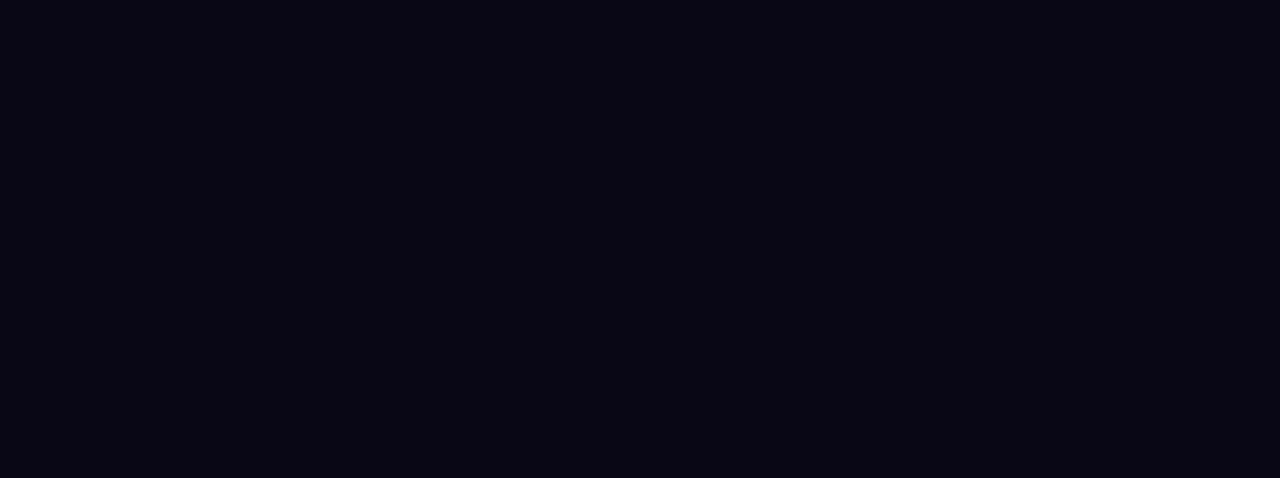
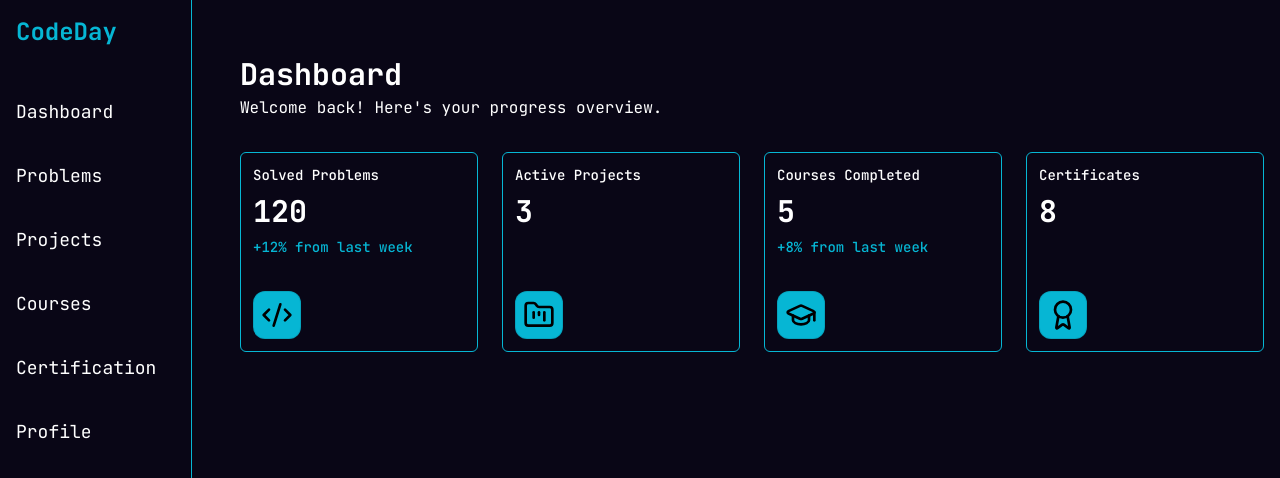
Before and after one commit to mosoliman716/codeDay-client, a React (Vite) app: page /dashboard in a window 1280 px wide. Before the commit this address had no page. Shown: the top 478 px of the page. Built offline with nearby package versions, Linux system fonts and the light colour scheme.

Commit message:
initialize dashboard

```diff
--- a/package.json
+++ b/package.json
@@ -12,6 +12,7 @@
   "dependencies": {
     "@tailwindcss/vite": "^4.1.18",
     "axios": "^1.13.2",
+    "lucide-react": "^0.562.0",
     "react": "^19.2.0",
     "react-dom": "^19.2.0",
     "react-router-dom": "^7.11.0",
--- a/src/App.jsx
+++ b/src/App.jsx
@@ -1,13 +1,15 @@
 import Login from "./pages/login.jsx";
+import Dashboard from "./pages/dashboard.jsx";
 import { Routes, Route } from "react-router-dom";
 import './App.css'
+import { MainLayout } from "./components/MainLayout.jsx";
 
 function App() {
-
   return (
     <>
       <Routes>
         <Route path="/" element={<Login />} />
+        <Route path="/dashboard" element={<MainLayout><Dashboard /></MainLayout>} />
       </Routes>
     </>
   )
--- /dev/null
+++ b/src/components/MainLayout.jsx
@@ -0,0 +1,15 @@
+
+import Sidebar from "./Sidebar";
+
+export function MainLayout({ children }) {
+  return (
+    <div className="min-h-screen">
+      <Sidebar />
+      <main className="md:ml-56 ml-5 min-h-screen">
+        <div className="p-4">
+          {children}
+        </div>
+      </main>
+    </div>
+  );
+}
--- /dev/null
+++ b/src/components/Sidebar.jsx
@@ -0,0 +1,111 @@
+import React, { useState } from "react";
+
+const Sidebar = () => {
+  const [open, setOpen] = useState(false);
+
+  const sidebarBase =
+    "h-screen bg-[#090616] text-white fixed top-0 left-0 border-r border-[#06b6d4] md:w-48 w-40";
+  const sidebarTransform = open
+    ? "translate-x-0"
+    : "-translate-x-full md:translate-x-0";
+  const sidebarClasses = `${sidebarBase} transform transition-transform duration-200 ease-in-out ${sidebarTransform} z-50`;
+
+  return (
+    <>
+      {/* Mobile hamburger button */}
+      <button
+        aria-label="Toggle sidebar"
+        onClick={() => setOpen((s) => !s)}
+        className="md:hidden fixed top-4 left-4 z-60 p-2 rounded text-[#06b6d4] bg-transparent"
+      >
+        <svg
+          xmlns="http://www.w3.org/2000/svg"
+          className="h-6 w-6"
+          fill="none"
+          viewBox="0 0 24 24"
+          stroke="currentColor"
+        >
+          <path
+            strokeLinecap="round"
+            strokeLinejoin="round"
+            strokeWidth={2}
+            d={open ? "M6 18L18 6M6 6l12 12" : "M4 6h16M4 12h16M4 18h16"}
+          />
+        </svg>
+      </button>
+
+      {/* Backdrop for mobile when open */}
+      {open && (
+        <div
+          className="fixed inset-0 bg-black bg-opacity-50 z-40 md:hidden"
+          onClick={() => setOpen(false)}
+          aria-hidden
+        />
+      )}
+
+      <div className={sidebarClasses}>
+        <div className="p-4 text-2xl font-bold text-[#06b6d4]">CodeDay</div>
+        <nav className="mt-6">
+          <ul className="space-y-4">
+            <li>
+              <a
+                href="#"
+                className="block py-2.5 px-4 text-lg rounded hover:bg-[#06b6d4] hover:text-white transition-colors items-center"
+                onClick={() => setOpen(false)}
+              >
+                Dashboard
+              </a>
+            </li>
+            <li>
+              <a
+                href="#"
+                className="block py-2.5 px-4 text-lg rounded hover:bg-[#06b6d4] hover:text-white transition-colors items-center"
+                onClick={() => setOpen(false)}
+              >
+                Problems
+              </a>
+            </li>
+            <li>
+              <a
+                href="#"
+                className="block py-2.5 px-4 text-lg rounded hover:bg-[#06b6d4] hover:text-white transition-colors items-center"
+                onClick={() => setOpen(false)}
+              >
+                Projects
+              </a>
+            </li>
+            <li>
+              <a
+                href="#"
+                className="block py-2.5 px-4 text-lg rounded hover:bg-[#06b6d4] hover:text-white transition-colors items-center"
+                onClick={() => setOpen(false)}
+              >
+                Courses
+              </a>
+            </li>
+            <li>
+              <a
+                href="#"
+                className="block py-2.5 px-4 text-lg rounded hover:bg-[#06b6d4] hover:text-white transition-colors items-center"
+                onClick={() => setOpen(false)}
+              >
+                Certification
+              </a>
+            </li>
+            <li>
+              <a
+                href="#"
+                className="block py-2.5 px-4 text-lg rounded hover:bg-[#06b6d4] hover:text-white transition-colors items-center"
+                onClick={() => setOpen(false)}
+              >
+                Profile
+              </a>
+            </li>
+          </ul>
+        </nav>
+      </div>
+    </>
+  );
+};
+
+export default Sidebar;
--- /dev/null
+++ b/src/components/dashboard/StatCard.jsx
@@ -0,0 +1,31 @@
+export function StatCard({ title, value, trend, className, icon: Icon }) {
+  return (
+    <div className={className}>
+      <div className="flex items-start justify-between">
+        <div className="p-3 rounded-md bg-[#090616] text-secondary border border-[#06b6d4] w-50 md:w-100 h-50 flex flex-col">
+          <p className="text-sm text-muted-foreground font-medium text-white">
+            {title}
+          </p>
+          <p className="text-3xl font-bold mt-2 text-foreground text-white">
+            {value}
+          </p>
+          {trend && (
+            <p
+              className={`text-sm mt-2 font-medium text-[#06b6d4] ${
+                trend.isPositive ? "text-success" : "text-destructive"
+              }`}
+            >
+              {trend.isPositive ? "+" : "-"}
+              {Math.abs(trend.value)}% from last week
+            </p>
+          )}
+          {Icon && (
+            <div className="w-12 h-12 rounded-xl bg-[#06b6d4] border border-black/10 flex items-center justify-center mt-auto">
+              <Icon className="w-8 h-8 text-black" />
+            </div>
+          )}
+        </div>
+      </div>
+    </div>
+  );
+}
--- /dev/null
+++ b/src/lib/utils.js
@@ -0,0 +1,16 @@
+// Minimal `cn` helper to join class names and support objects/arrays
+export function cn(...inputs) {
+  return inputs
+    .flatMap((input) => {
+      if (!input) return [];
+      if (typeof input === "string") return input.split(/\s+/);
+      if (Array.isArray(input)) return input;
+      if (typeof input === "object")
+        return Object.keys(input).filter((k) => input[k]);
+      return [];
+    })
+    .join(" ")
+    .trim();
+}
+
+export default cn;
--- /dev/null
+++ b/src/pages/dashboard.jsx
@@ -0,0 +1,40 @@
+import { Code2, FolderKanban, GraduationCap, Award } from "lucide-react";
+import { StatCard } from "../components/dashboard/StatCard.jsx";
+
+export default function Dashboard() {
+  return (
+    <div className="space-y-8 mt-10">
+      {/* Header */}
+      <div>
+        <h1 className="text-3xl font-bold text-white">Dashboard</h1>
+        <p className="text-muted-foreground mt-1 text-white">Welcome back! Here's your progress overview.</p>
+      </div>
+
+      {/* Stats Grid */}
+      <div className="grid grid-cols-1 md:grid-cols-2 lg:grid-cols-4 gap-6">
+        <StatCard
+          title="Solved Problems"
+          value={120}
+          icon={Code2}
+          trend={{ value: 12, isPositive: true }}
+        />
+        <StatCard
+          title="Active Projects"
+          value={3}
+          icon={FolderKanban}
+        />
+        <StatCard
+          title="Courses Completed"
+          value={5}
+          icon={GraduationCap}
+          trend={{ value: 8, isPositive: true }}
+        />
+        <StatCard
+          title="Certificates"
+          value={8}
+          icon={Award}
+        />
+      </div>
+    </div>
+  );
+}
--- a/src/pages/login.jsx
+++ b/src/pages/login.jsx
@@ -1,11 +1,11 @@
 import { useState, useContext } from "react";
 import { api } from "../configs/api.js";
 import { useNavigate } from "react-router-dom";
-import { AuthProvider } from "../contexts/authContext.jsx";
+import { AuthContext } from "../contexts/authContext.jsx";
 
 function Login() {
   const [state, setState] = useState("login");
-  const { login } = useContext(AuthProvider);
+  const { login } = useContext(AuthContext);
   const navigate = useNavigate();
 
   const [formData, setFormData] = useState({
@@ -52,7 +52,7 @@
         response = await api.post("/users/login", {
           email: formData.email,
           password: formData.password,
-        });
+        },{ withCredentials: true });
 
         console.log("Login successful:", response.data);
         login(response.data.user, response.data.token);
@@ -63,7 +63,7 @@
           name: formData.name,
           email: formData.email,
           password: formData.password,
-        });
+        },{ withCredentials: true });
 
         console.log("Registration successful:", response.data);
         login(response.data.user, response.data.token);
```
Also changed, not shown: 1 other file (tests, documents, lock files or other folders).
